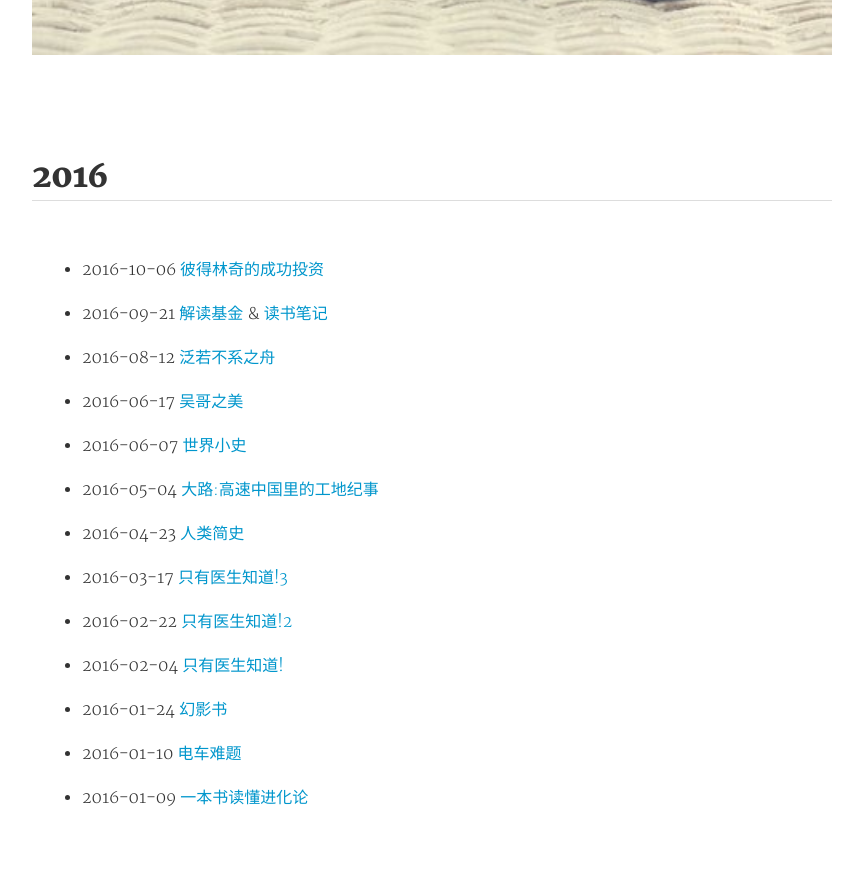
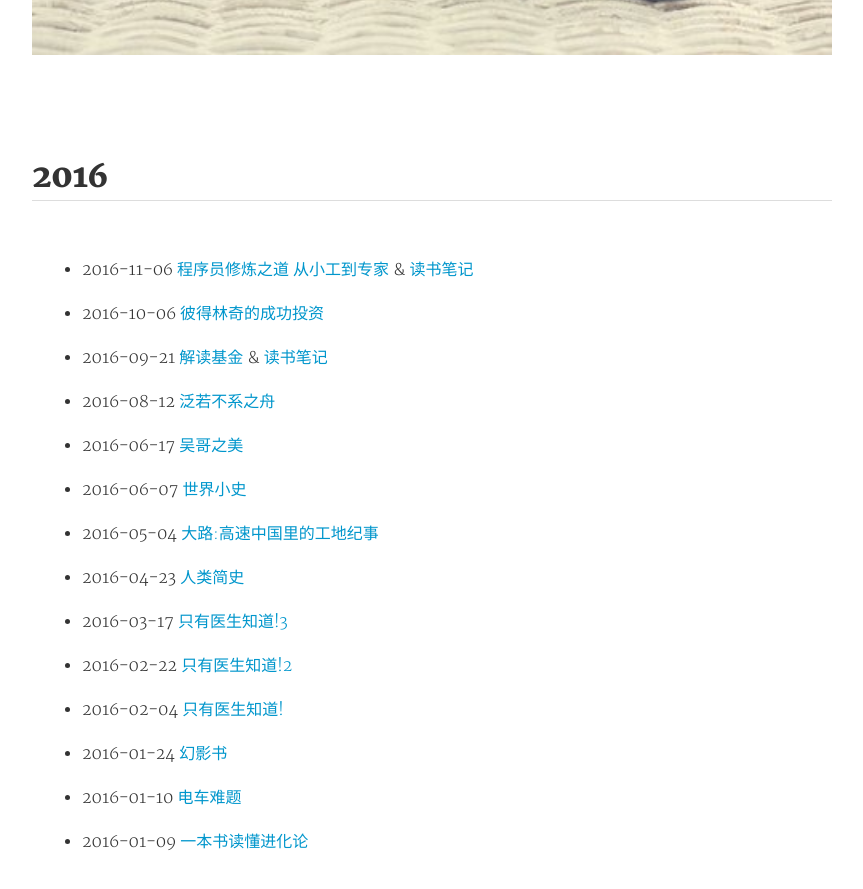
Before and after one commit to smile921/uestc-dpz.github.io, a Jekyll site: the page built from book.md, in a window 1280 px wide and 900 px high, scrolled down 1410 px. Shown: the top 889 px of the window, without its empty margins (208-1071 px from the left). Built offline with Jekyll 4.4.1, drawn with Linux system fonts in a browser that asks for light colours.

Commit message:
add a new book

```diff
--- a/book.md
+++ b/book.md
@@ -8,6 +8,7 @@
 
 ## 2016
 -------------------------------------------------------------------------------
+  - 2016-11-06 [程序员修炼之道 从小工到专家](https://book.douban.com/subject/5387402/) & [读书笔记](https://uestc-dpz.github.io/blog/2016/11/06/%E4%BB%8E%E5%B0%8F%E5%B7%A5%E5%88%B0%E4%B8%93%E5%AE%B6.html)
   - 2016-10-06 [彼得林奇的成功投资](https://book.douban.com/subject/1958714/)
   - 2016-09-21 [解读基金](https://book.douban.com/subject/2051332/) & [读书笔记]()
   - 2016-08-12 [泛若不系之舟](https://book.douban.com/subject/25920202/)
```
